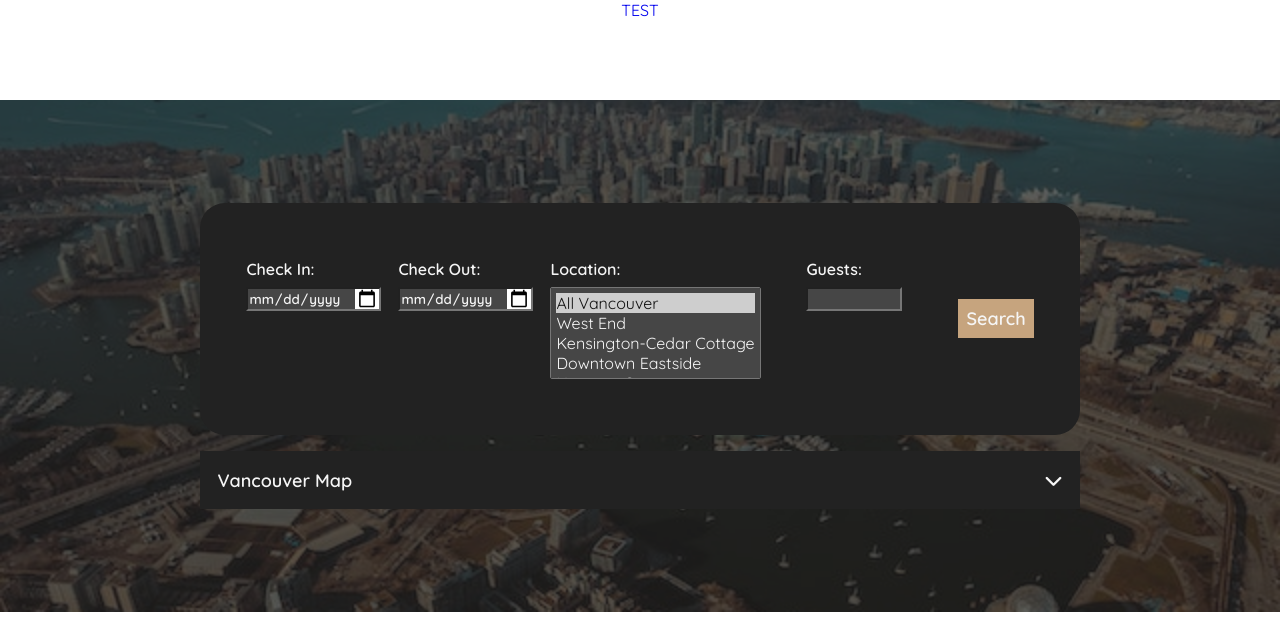
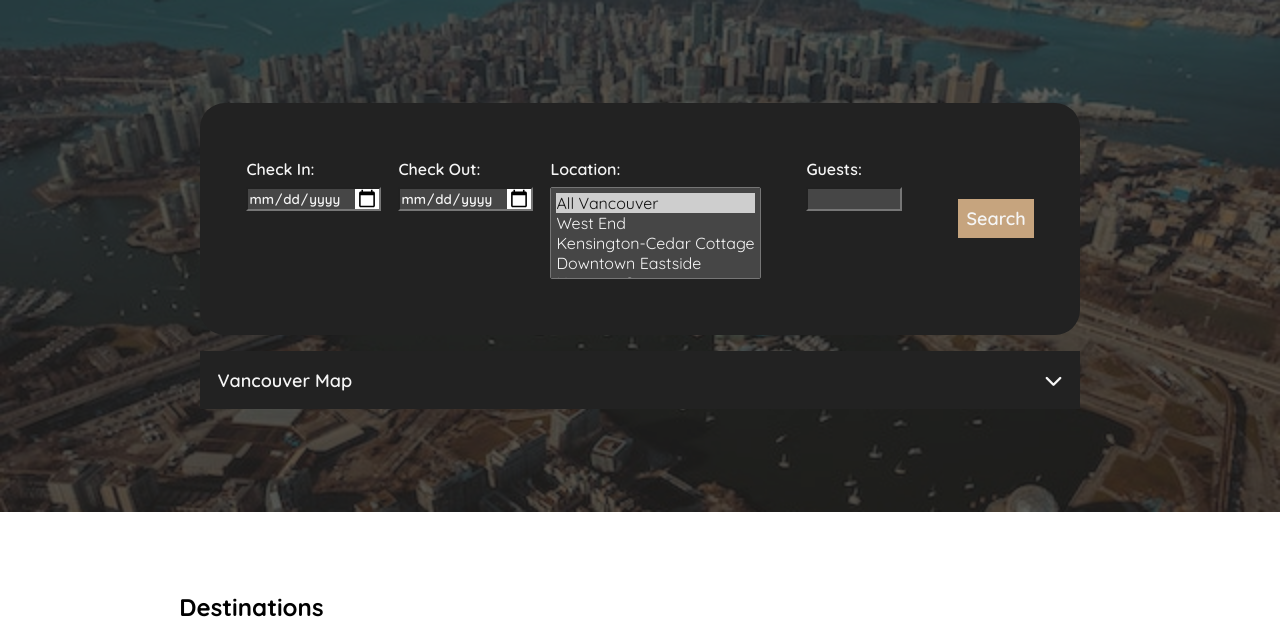
Before and after one commit to natttara/FinalProjectForMay, a PHP site: page / in a window 1280 px wide. Shown: the part 128-749 px from the top of the page. Run offline with PHP 8.4, Linux system fonts and the light colour scheme; data that the repository does not hold is empty; style sheets or scripts are compiled from the project's sources; some libraries are stand-ins or nearby versions; some web fonts are replaced.

Commit message:
deleted test a link to addroom

```diff
--- a/home/inc/Home.class.php
+++ b/home/inc/Home.class.php
@@ -29,7 +29,6 @@
 
         static function formRow(){
             $form = '
-            <a href = "../addroom/">TEST</a>
             <section class="hForm">
                 <section class="hLayer">
                     <form action="../result/">
```
